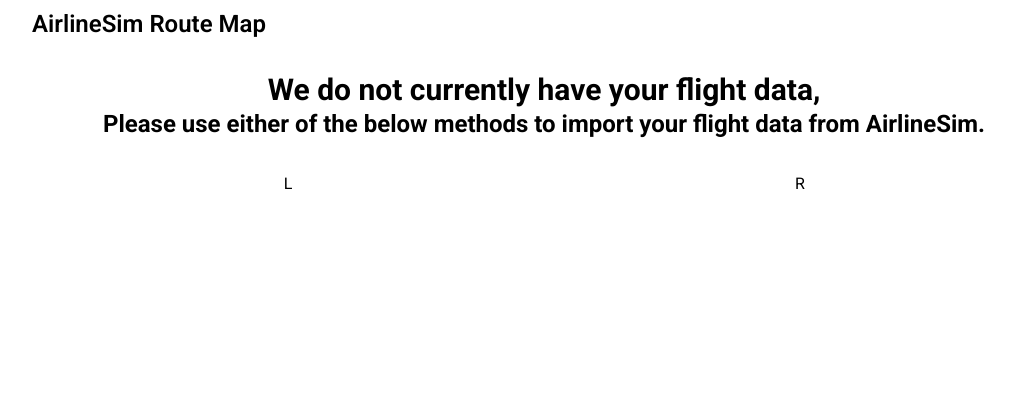
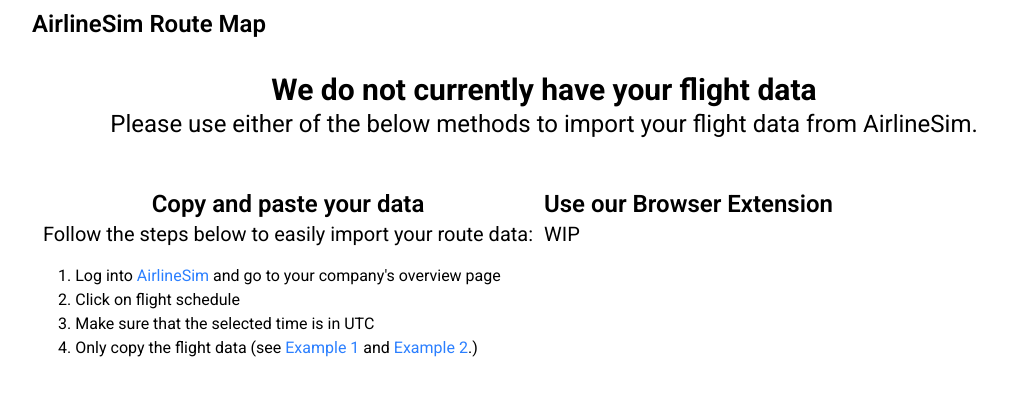
Before and after one commit to george-593/airlinesim-route-map, a Vue app: page / in a window 1280 px wide. Shown: the top 396 px of the page, without its empty margins (96-1111 px from the left). Built offline with nearby package versions, Linux system fonts and the light colour scheme.

Commit message:
Partial data input progress & basic image previewer

```diff
--- a/src/components/DataInput.vue
+++ b/src/components/DataInput.vue
@@ -1,17 +1,88 @@
-<script setup></script>
+<script setup>
+import { ref } from "vue";
+
+// Image preview imports
+import example1 from "../assets/images/example1.png";
+import example2 from "../assets/images/example2.png";
+
+// Image preview refs
+let showImage = ref(false);
+let imagePath = ref("");
+
+// Image preview onclick
+function previewImage(src) {
+  showImage.value = true;
+  imagePath.value = src;
+}
+</script>
 
 <template>
   <div class="w-[80%] mx-auto">
     <h2 class="font-bold text-center text-3xl mt-8">
-      We do not currently have your flight data,
+      We do not currently have your flight data
     </h2>
-    <h3 class="font-bold text-center text-2xl mb-8">
+    <h3 class="text-center text-2xl mb-12">
       Please use either of the below methods to import your flight data from
       AirlineSim.
     </h3>
     <div class="grid grid-cols-2">
-      <div class="flex justify-center">L</div>
-      <div class="flex justify-center">R</div>
+      <div class="flex items-center flex-col w-full">
+        <h2 class="font-semibold text-2xl">Copy and paste your data</h2>
+        <h3 class="text-xl mb-4">
+          Follow the steps below to easily import your route data:
+        </h3>
+
+        <ol class="list-decimal">
+          <li>
+            Log into
+            <a
+              href="https://www.airlinesim.aero"
+              class="hover:underline text-blue-500"
+              >AirlineSim</a
+            >
+            and go to your company's overview page
+          </li>
+          <li>Click on flight schedule</li>
+          <li>Make sure that the selected time is in UTC</li>
+          <li>
+            Only copy the flight data (see
+            <button
+              class="hover:underline hover:cursor-pointer text-blue-500"
+              @click="previewImage(example1)"
+            >
+              Example 1
+            </button>
+            and
+            <button
+              class="hover:underline hover:cursor-pointer text-blue-500"
+              @click="previewImage(example2)"
+            >
+              Example 2</button
+            >.)
+          </li>
+        </ol>
+      </div>
+      <div class="flex i tems-center flex-col w-full">
+        <h2 class="font-semibold text-2xl">Use our Browser Extension</h2>
+        <h3 class="text-xl">WIP</h3>
+      </div>
+    </div>
+  </div>
+
+  <div
+    v-if="showImage"
+    class="fixed inset-0 bg-black flex items-center justify-center"
+  >
+    <div
+      class="bg-white p-4 pb-2 rounded-xl shadow-xl max-w-[50%] w-full max-h-[80%] flex flex-col items-start overflow-auto"
+    >
+      <img :src="imagePath" alt="Preview" class="w-full h-auto rounded" />
+      <button
+        @click="showImage = false"
+        class="mt-2 text-blue-500 hover:underline hover:cursor-pointer"
+      >
+        Close
+      </button>
     </div>
   </div>
 </template>
```
Also changed, not shown: src/assets/images/example1.png (added), src/assets/images/example2.png (added).
